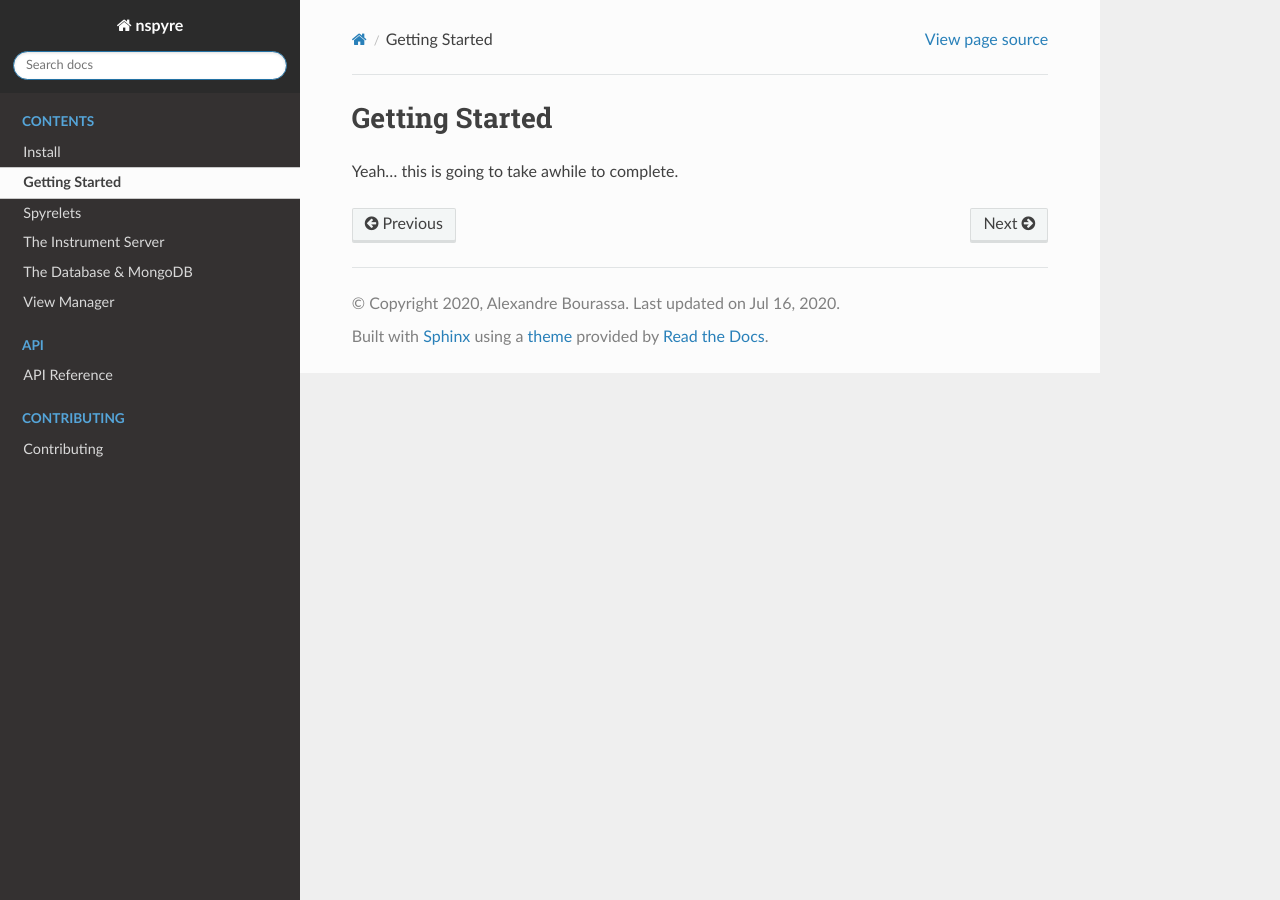
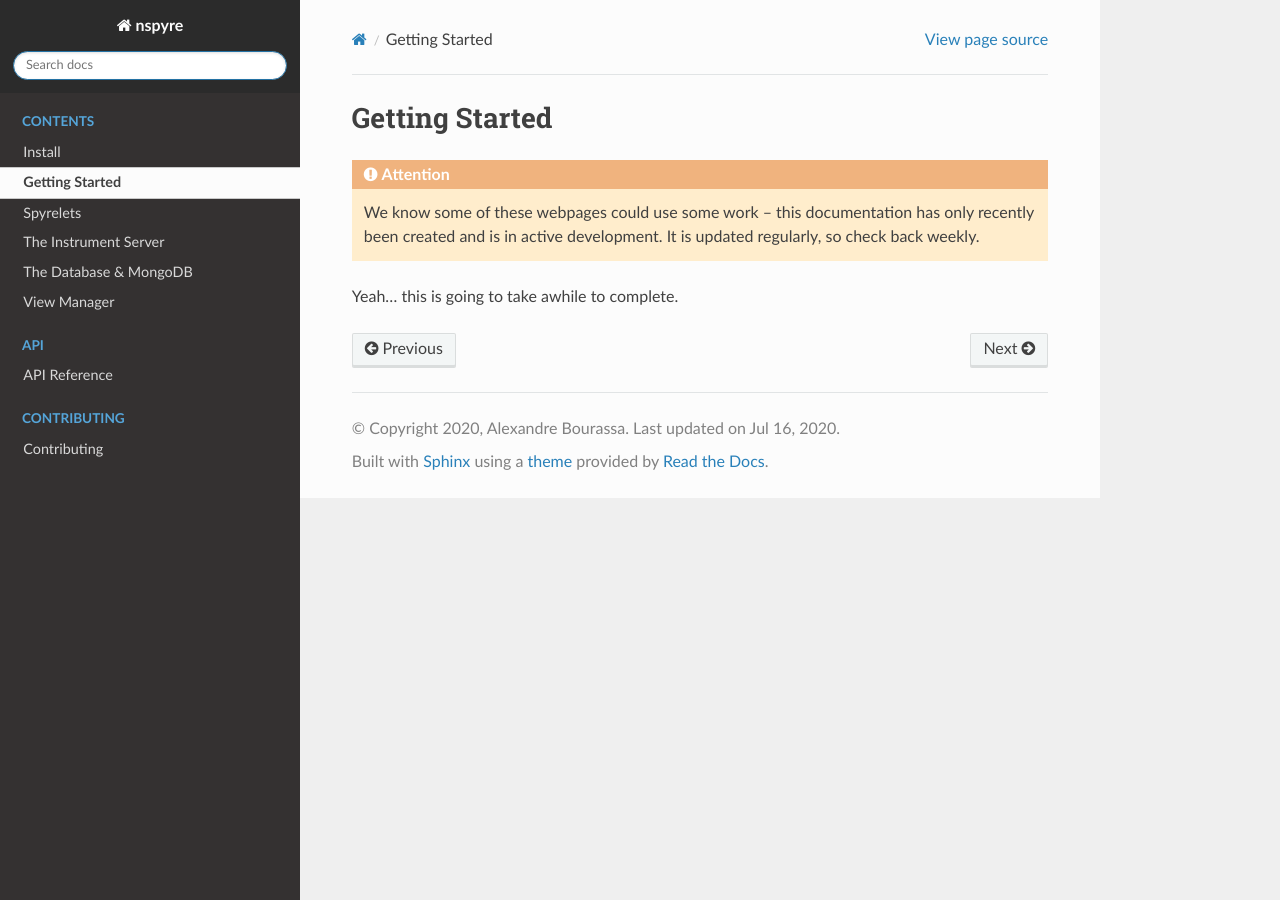
Before and after one commit to nspyre-org/nspyre, a Sphinx documentation site: the page built from docs/getting_started.rst, in a window 1280 px wide. Built offline with Sphinx 7.4.7 and the Read the Docs theme 2.0.0, drawn with Linux system fonts in a browser that asks for light colours.

Commit message:
Update getting_started.rst

```diff
--- a/docs/getting_started.rst
+++ b/docs/getting_started.rst
@@ -2,4 +2,8 @@
 Getting Started
 ***************
 
+.. attention::
+
+   We know some of these webpages could use some work -- this documentation has only recently been created and is in active development. It is updated regularly, so check back weekly.
+
 Yeah... this is going to take awhile to complete.
```
